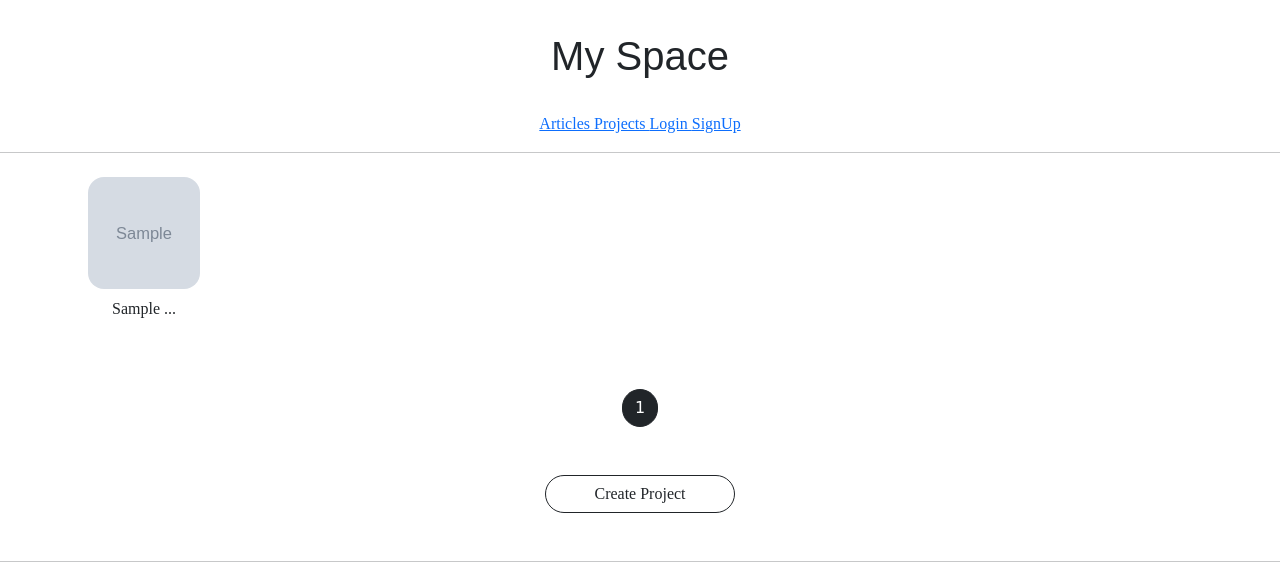
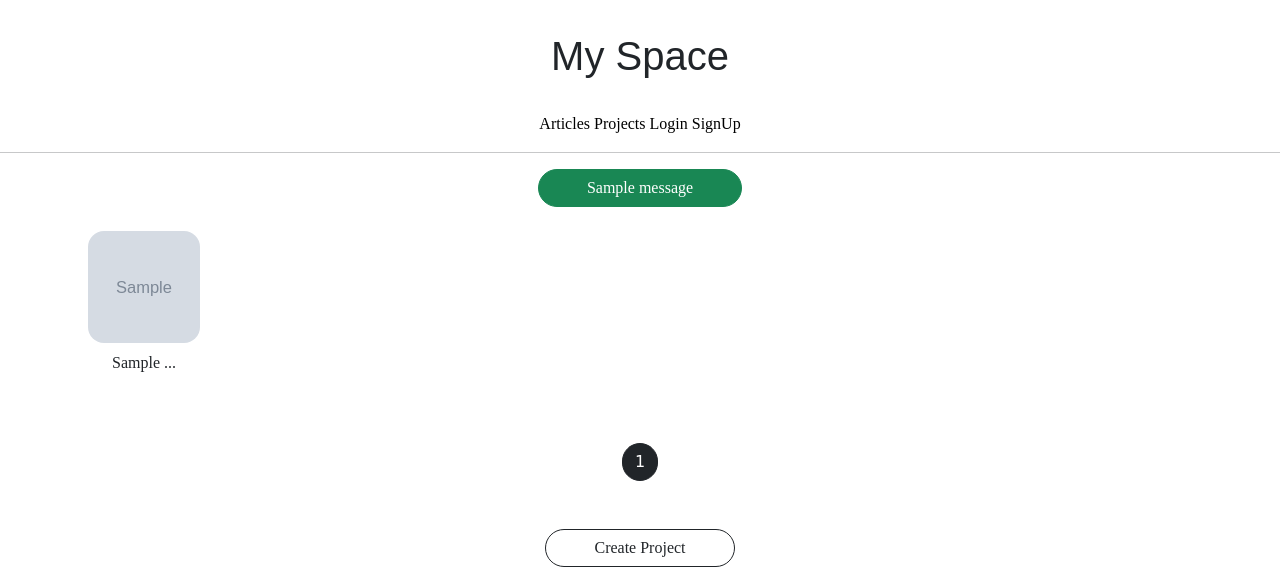
Before and after one commit to suyeon-K/GIS_web_project_2, a Django app: page /projects/list/ in a window 1280 px wide. Shown: the top 583 px of the page. Run offline with Django 3.2, Linux system fonts and the light colour scheme; tables that the repository leaves empty hold one stand-in row (values such as "Sample post"); grey boxes marked "Sample" are stand-in pictures; one stand-in notice (Sample message) is shown; parts of the project's set-up code (start-up, migrations or seed data) failed here and were passed over; some libraries are stand-ins or nearby versions; some web fonts are replaced.

Commit message:
likeapp message

```diff
--- a/articleapp/views.py
+++ b/articleapp/views.py
@@ -61,4 +61,4 @@ class ArticleListView(ListView):
     model = Article
     context_object_name = 'article_list'
     template_name = 'articleapp/list.html'
-    paginate_by = 2  # 페이지당 몇개의 article을 보여줄지
+    paginate_by = 10  # 페이지당 몇개의 article을 보여줄지
--- a/likeapp/urls.py
+++ b/likeapp/urls.py
@@ -1,4 +1,10 @@
-urlpatterns =[
+from django.urls import path
 
+from likeapp.views import LikeArticleView
+
+app_name = 'likeapp'
+
+urlpatterns = [
+    path('article/<int:article_pk>', LikeArticleView.as_view(), name='article_like'),
 
 ]
--- a/likeapp/views.py
+++ b/likeapp/views.py
@@ -1,3 +1,4 @@
+from django.contrib import messages
 from django.contrib.auth.decorators import login_required
 from django.http import HttpResponseRedirect
 from django.shortcuts import render
@@ -22,12 +23,16 @@ class LikeArticleView(RedirectView):
                                                 article=article)
 
         if like_record.exists():
+            # 좋아요가 반영 X
+            messages.add_message(request, messages.ERROR, "좋아요는 한번만 가능합니다!")
             return HttpResponseRedirect(reverse('articleapp:detail', kwargs={'pk' : kwargs['article_pk']}))
         else:
+            # 좋아요가 반영 O
             LikeRecord(user=user, article=article).save()
 
         article.like += 1
         article.save()
+        messages.add_message(request, messages.SUCCESS, '좋아요가 반영되었습니다')
 
         return super().get(request, *args, **kwargs)
 
--- a/static/base.css
+++ b/static/base.css
@@ -71,3 +71,14 @@
         font-size: 13px;
     }
 }
+
+
+a {
+    text-decoration: none;
+    color: black;
+}
+
+a:hover {
+    text-decoration: none;
+    color: black;
+}
--- a/templates/base.html
+++ b/templates/base.html
@@ -9,6 +9,14 @@
 
 <hr>
 
+{% for message in messages %}
+    <div class="text-center">
+        <div class="btn btn-success rounded-pill px-5">
+            {{ message }}
+        </div>
+    </div>
+{% endfor %}
+
 {% block content %}
 {% endblock %}
 
```
Also changed, not shown: articleapp/templates/articleapp/detail.html (+12 -0 lines).
